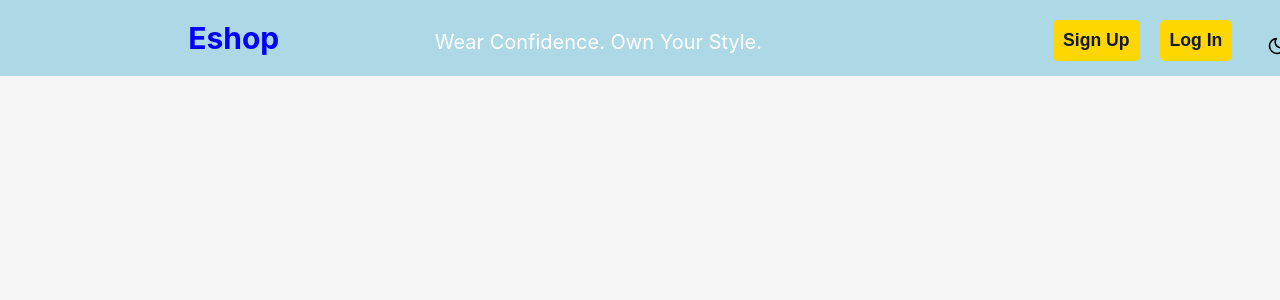
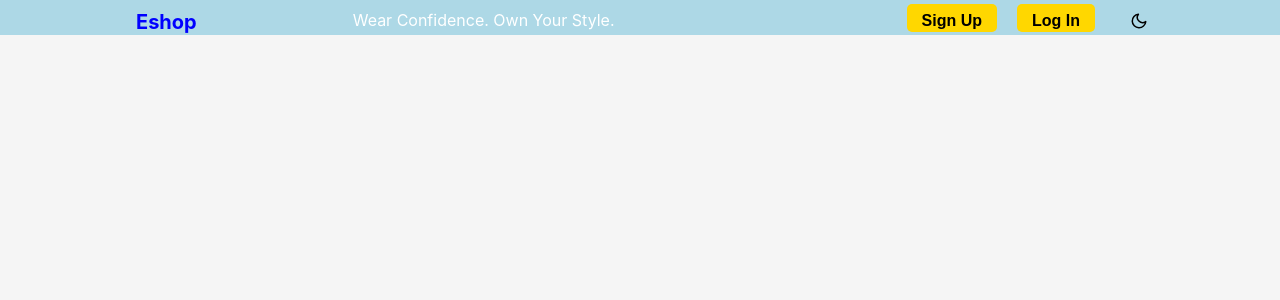
Before and after one commit to Futureglory/eshop, a Next.js app in the folder eshop/: page / in a window 1280 px wide. Shown: the top 300 px of the page. Built offline with nearby package versions, Linux system fonts and the light colour scheme; no server answers.

Commit message:
Day 10: added my toggle theme, signup and login page link to my home page

```diff
--- a/eshop/app/globals.css
+++ b/eshop/app/globals.css
@@ -1081,23 +1081,24 @@ min-height: 100vh;
   background-color: lightblue;
   color: var(--eshop-text-dark);
   justify-content: flex-start;
-  width:1355px ;
+  width:1360px ;
   display: flex;
   gap: 20px;
+  height:35px;
 }
 
  .title {
-  font-size: 30px;
+  font-size: 20px;
   font-weight: bold;
-  /* margin-bottom: 0.5rem; */
+margin-top:10px;
   color: blue;
   text-align: center;
   margin-left:10%;
 }
  .subtitle {
-  font-size: 20px;
+  font-size: 16px;
   color: white;
-  margin-top: 30px;
+  margin-top: 10px;
     text-align: center;
 margin-left: 10%;
 }
@@ -1107,34 +1108,30 @@ margin-left: 10%;
   margin-left: 20%;
   display: flex;
   gap: 20px;
-  margin-top: 10px;
+  margin-top: 2px;
 }
 .signupButton,
 .loginButton
  {
   background-color: #ffd700;
-  color: var(--eshop-text-dark);
   border: none;
-  font-size: 1rem;
+  font-size: 16px !important;
   cursor: pointer;
-  transition: all 0.3s ease;
   width: auto;
-  height: auto;
-  padding: 10px;
+  height: 28px;
+  text-decoration:none;
+  margin-top:2px;
 }
 .themeToggle{
+  margin-top:2px;
   background-color: transparent;
    border: none;
   font-size: 1rem;
   cursor: pointer;
   transition: all 0.3s ease;
- border: none;
-  font-size: 1rem;
-  cursor: pointer;
-  transition: all 0.3s ease;
   width: auto;
-  height: auto;
-
+  height: 28px;
+margin-bottom:10px;
 }
 .signupButton:hover,
 .loginButton:hover
@@ -1168,7 +1165,7 @@ margin-left: 10%;
 
 /* ========== Responsive Adjustments ========== */
 @media (min-width: 768px) {
-  .banner {
+  .landing-container {
     flex-direction: row;
     flex-wrap: wrap;
     justify-content: center;
--- a/eshop/app/page.js
+++ b/eshop/app/page.js
@@ -48,7 +48,7 @@ export default function Home() {
              <button className="loginButton">Log In</button>
            </Link>
            <button onClick={toggleTheme} className="themeToggle">
-             {theme === "light" ? <FiMoon size={20} /> : <FiSun size={20} />}
+             {theme === "light" ? <FiMoon size={18} /> : <FiSun size={18} />}
            </button>
          </div>
        </span>
```
